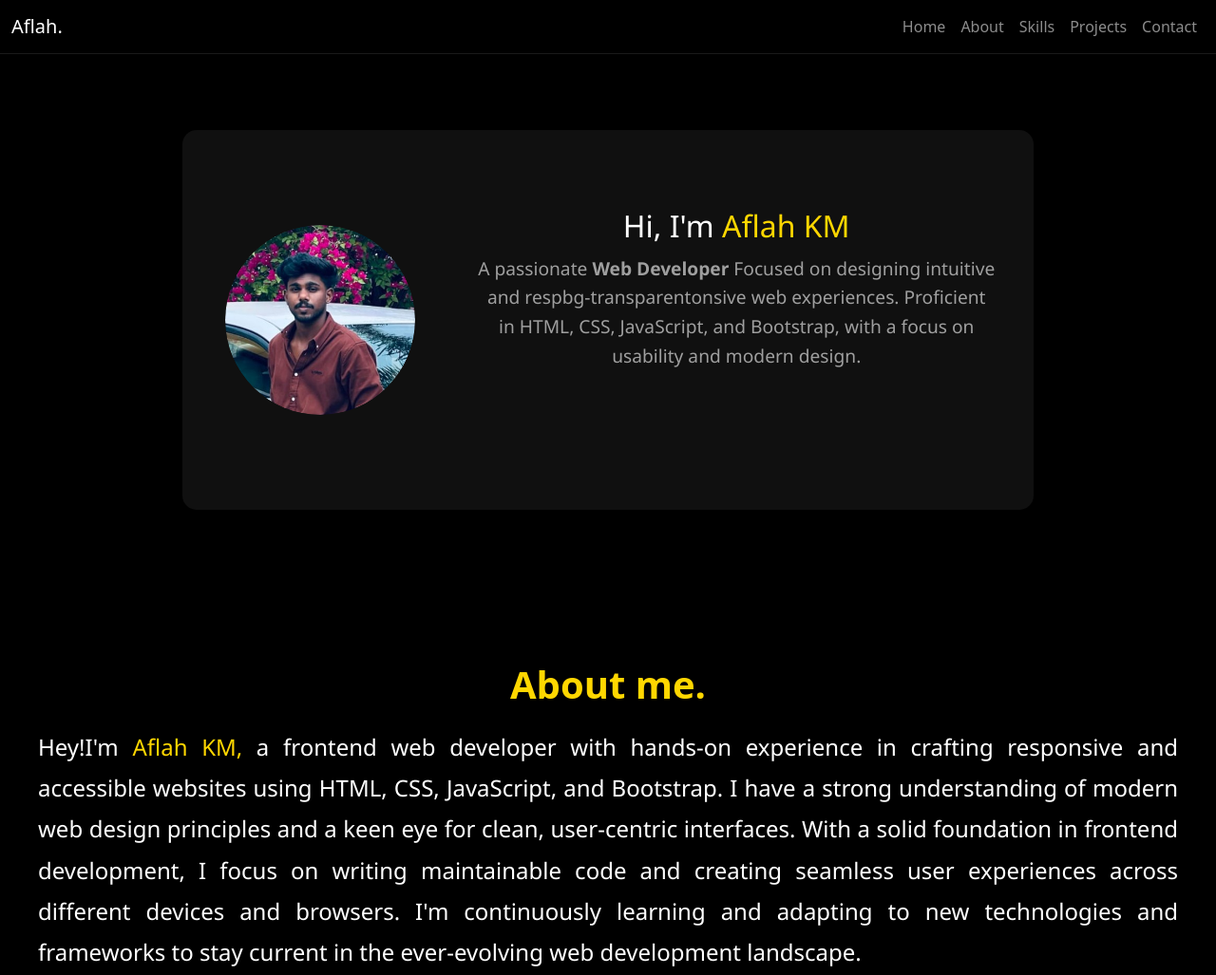
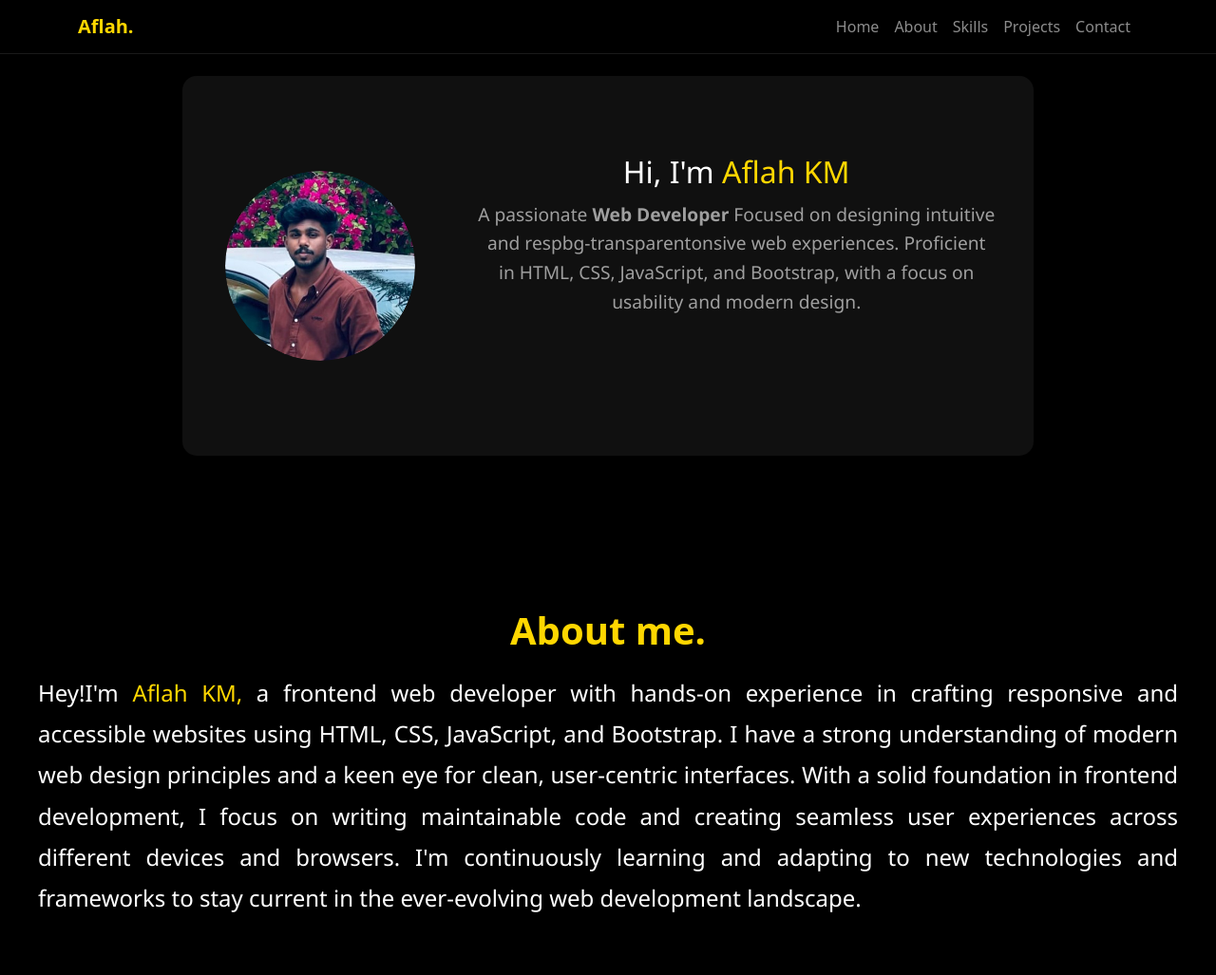
Before and after one commit to aflahkm636/portfolio, a plain HTML site: page index.html in a window 1280 px wide. Shown: the top 1027 px of the page at 95% size. Drawn offline with nearby package versions, Linux system fonts and the light colour scheme.

Commit message:
portfolio

```diff
--- a/index.html
+++ b/index.html
@@ -14,9 +14,9 @@
 
     </head>
     <body>
-        <nav class="navbar navbar-expand-lg navbar-dark  bg-transparent blur-bg ">
+        <!-- <nav class="navbar navbar-expand-lg  fixed-top navbar-dark  bg-transparent blur-bg ">
   <div class="container-fluid">
-    <a class="navbar-brand" href="#">Aflah.</a>
+    <a class="navbar-brand" href="#" style="color: #FFD700 ">Aflah.</a>
     <button class="navbar-toggler" type="button" data-bs-toggle="collapse" data-bs-target="#navbarSupportedContent" aria-controls="navbarSupportedContent" aria-expanded="false" aria-label="Toggle navigation">
       <span class="navbar-toggler-icon"></span>
     </button>
@@ -28,16 +28,13 @@
                     <li class="nav-item"><a class="nav-link" href="#projects">Projects</a></li>
                     <li class="nav-item"><a class="nav-link" href="#contact">Contact</a></li>
                 </ul>
-      <!-- <form class="d-flex" role="search">
-        <input class="form-control me-2" type="search" placeholder="Search" aria-label="Search"/>
-        <button class="btn btn-outline-success" type="submit">Search</button>
-      </form> -->
+
     </div>
   </div>
-</nav>
-        <!-- <nav id="navbar" class="navbar navbar-expand-lg fixed-top navbar-dark  blur-bg">
+</nav> -->
+        <nav id="navbar" class="navbar navbar-expand-lg fixed-top navbar-dark  blur-bg">
         <div class="container">
-            <a class="navbar-brand fw-bold " href="#home"  style="color: #5b6fb2">Aflah.</a>
+            <a class="navbar-brand fw-bold " href="#home"  style="color: #FFD700">Aflah.</a>
             <button class="navbar-toggler" type="button" data-bs-toggle="collapse" data-bs-target="#navMenu">
                 <span class="navbar-toggler-icon"></span>
             </button>
@@ -51,7 +48,7 @@
                 </ul>
             </div>
         </div>
-    </nav> -->
+    </nav>
         <main>
             <section id="home">
                 <div class="home">
```
